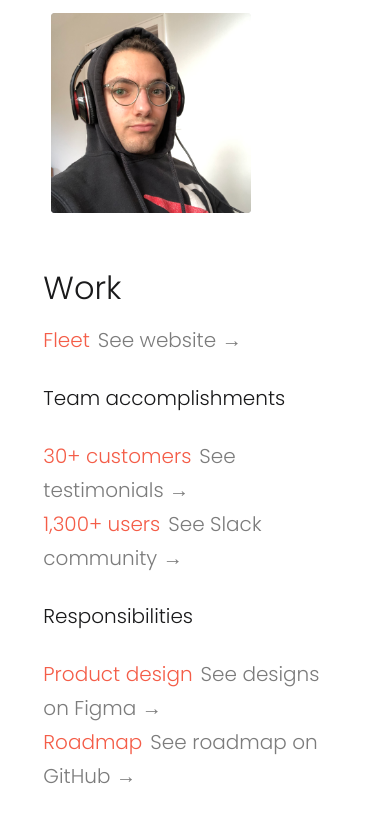
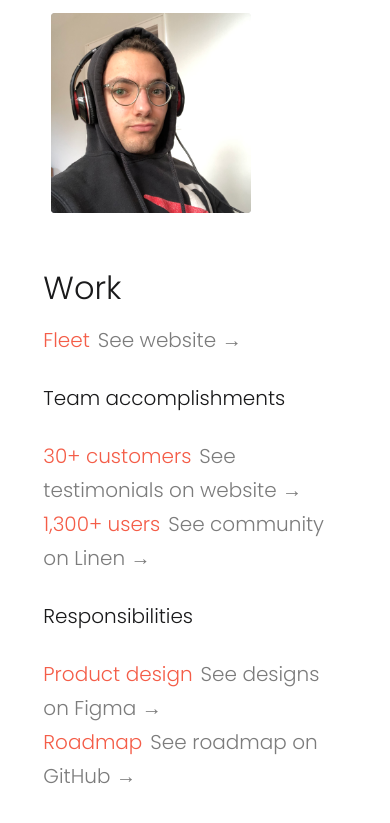
Before and after one commit to noahtalerman/noahtalerman.com, a Gatsby site: page / in a window 390 px wide. Shown: the part 856-1679 px from the top of the page. Built offline with nearby package versions, Linux system fonts and the light colour scheme; Gatsby itself is replaced by a stand-in of ours.

Commit message:
Set expectations

```diff
--- a/src/pages/index.js
+++ b/src/pages/index.js
@@ -146,11 +146,11 @@ const IndexPage = () => {
           <div className="mt-sm">
             <a className="block" href="https://fleetdm.com/testimonials" target="_blank" rel="noreferrer">
                 <span className="peer text-red">30+ customers</span>
-                <span className="pl-sm sm:opacity-0 hover:opacity-100 peer-hover:opacity-100 text-light-text-grey dark:text-dark-text-grey">See testimonials →</span>
+                <span className="pl-sm sm:opacity-0 hover:opacity-100 peer-hover:opacity-100 text-light-text-grey dark:text-dark-text-grey">See testimonials on website →</span>
             </a>
             <a className="block" href="https://chat.osquery.io/c/fleet" target="_blank" rel="noreferrer">
               <span className="peer text-red">1,300+ users</span>
-              <span className="pl-sm sm:opacity-0 hover:opacity-100 peer-hover:opacity-100 text-light-text-grey dark:text-dark-text-grey">See Slack community →</span>
+              <span className="pl-sm sm:opacity-0 hover:opacity-100 peer-hover:opacity-100 text-light-text-grey dark:text-dark-text-grey">See community on Linen →</span>
             </a>
           </div>
         </div>
```
